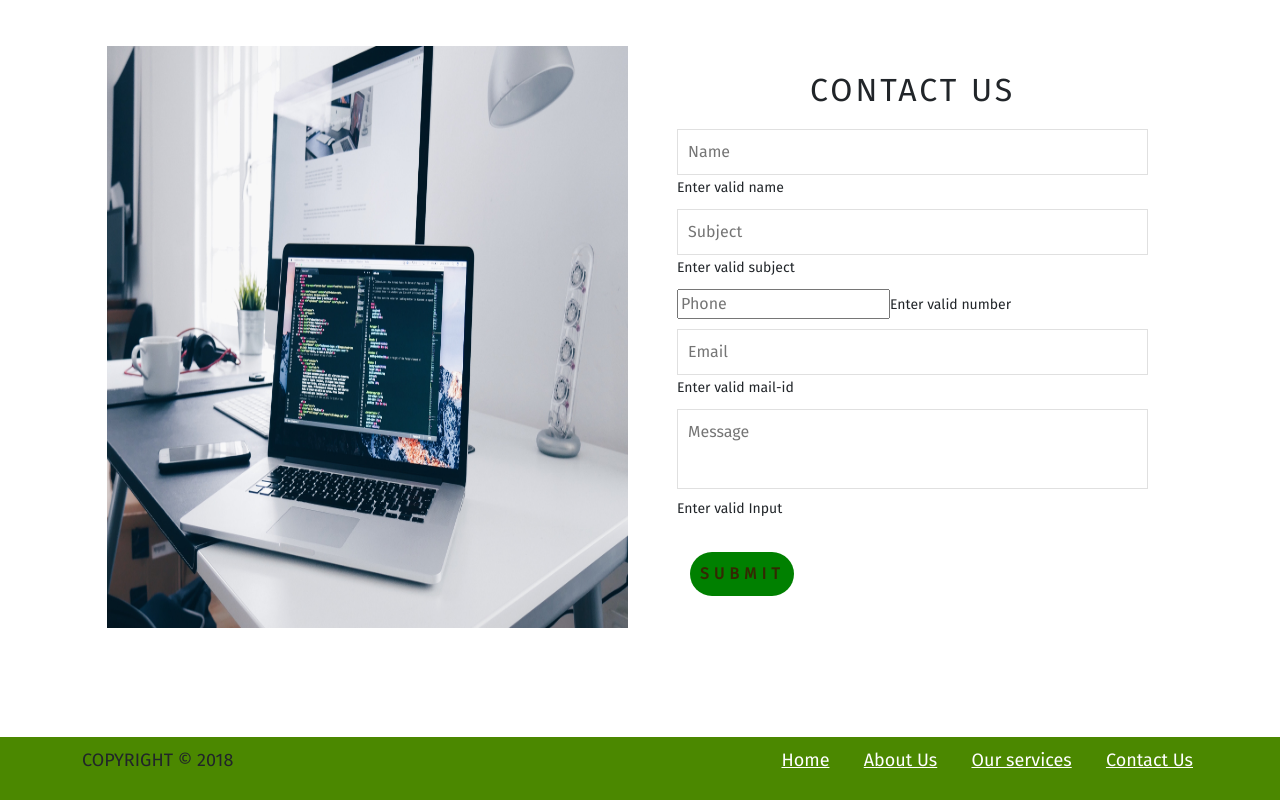
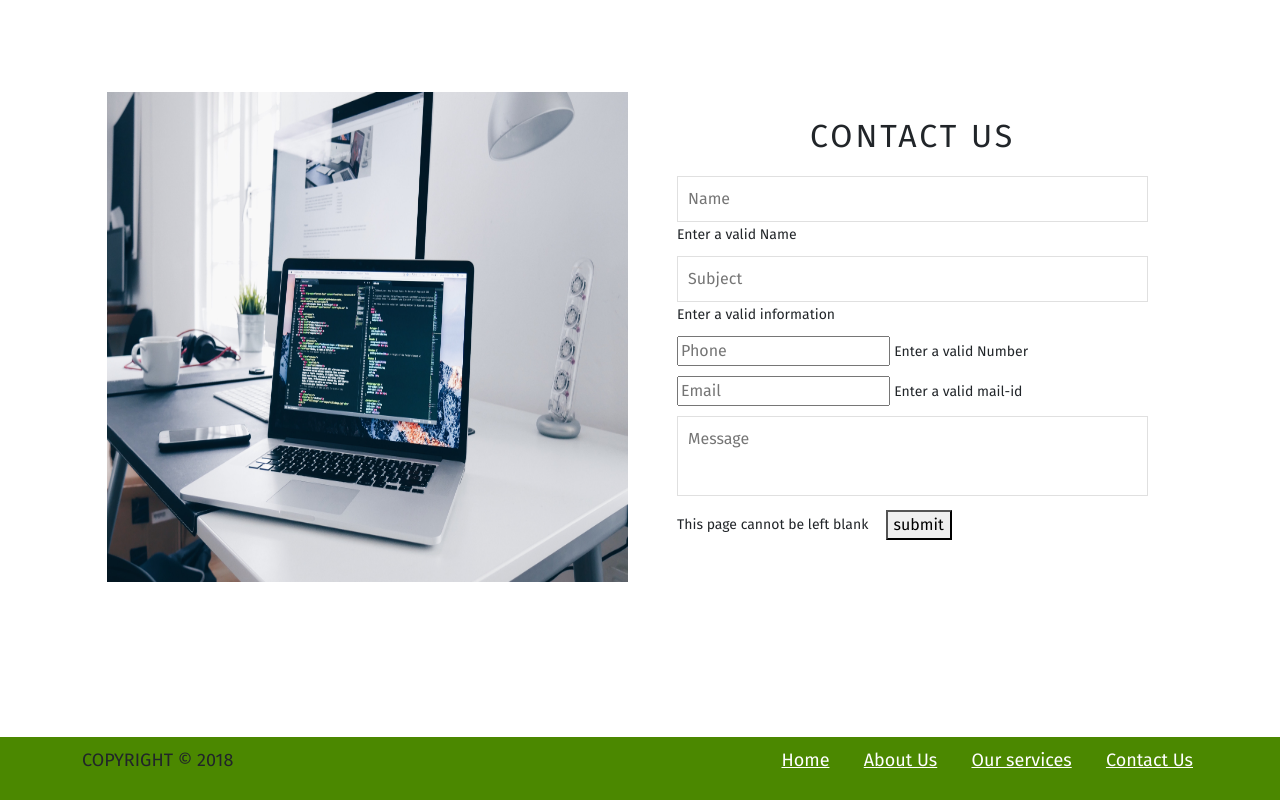
Before and after one commit to guhanvg/webpage, a plain HTML site: page index.html in a window 1280 px wide. Shown: the part 3277-4077 px from the top of the page. Drawn offline with nearby package versions, Linux system fonts and the light colour scheme.

Commit message:
Changes in form

```diff
--- a/index.html
+++ b/index.html
@@ -161,31 +161,34 @@
                     <img src="./img/background.jpg" class="img-fluid" width="100%" height="300px">
                 </div>
                 <div class="col-lg-6 col-md-6 col-12">
-                    <div class="wrapper">
+                    <div class="wrapper" >
                         <h2>Contact us</h2>
                         <div id="error_message">
                         </div>
-                        <form action="" id="myform" onsubmit = "return validate()">
                           <div class="input_field">
-                              <input type="text" placeholder="Name" id="name"><small>Enter  valid name</small>
+                              <input type="text" placeholder="Name" id="name">
+                              <small class="name-error">Enter a valid Name</small>
+                          </div>
+
+                          <div class="input_field">
+                              <input type="text" placeholder="Subject" id="subject">
+                              <small class="subject-error">Enter a valid information</small>
                           </div>
                           <div class="input_field">
-                              <input type="text" placeholder="Subject" id="subject"><small>Enter  valid subject</small>
+                              <input type="number" placeholder="Phone" id="phone">
+                              <small class="number-error">Enter a valid Number</small>
                           </div>
                           <div class="input_field">
-                              <input type="number" placeholder="Phone" id="phone"><small>Enter  valid  number</small>
+                              <input type="mail" placeholder="Email" id="email">
+                              <small class="mail-error">Enter a valid mail-id</small>
                           </div>
                           <div class="input_field">
-                              <input type="text" placeholder="Email" id="email"><small>Enter  valid mail-id</small>
-                          </div>
-                          <div class="input_field">
-                              <textarea placeholder="Message" id="message"></textarea><small>Enter  valid Input</small>
-                          </div>
+                              <textarea placeholder="Message" id="message"></textarea>
+                              <small class="message-error">This page cannot be left blank</small>
                           <div class="btn">
-                            <input type="submit">
+                            <button onclick="validate()">submit</button>
                         </div>
                           </div>
-                      </div>
                 </div>
             </div>
         </div>
```
